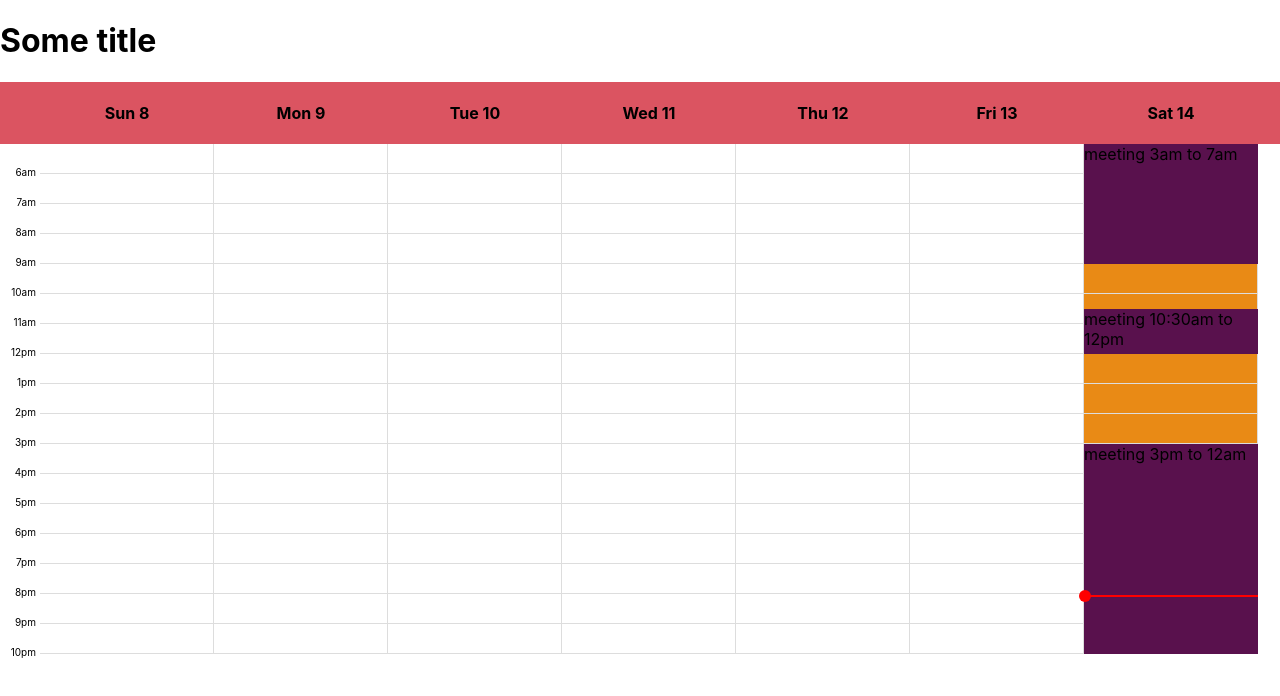
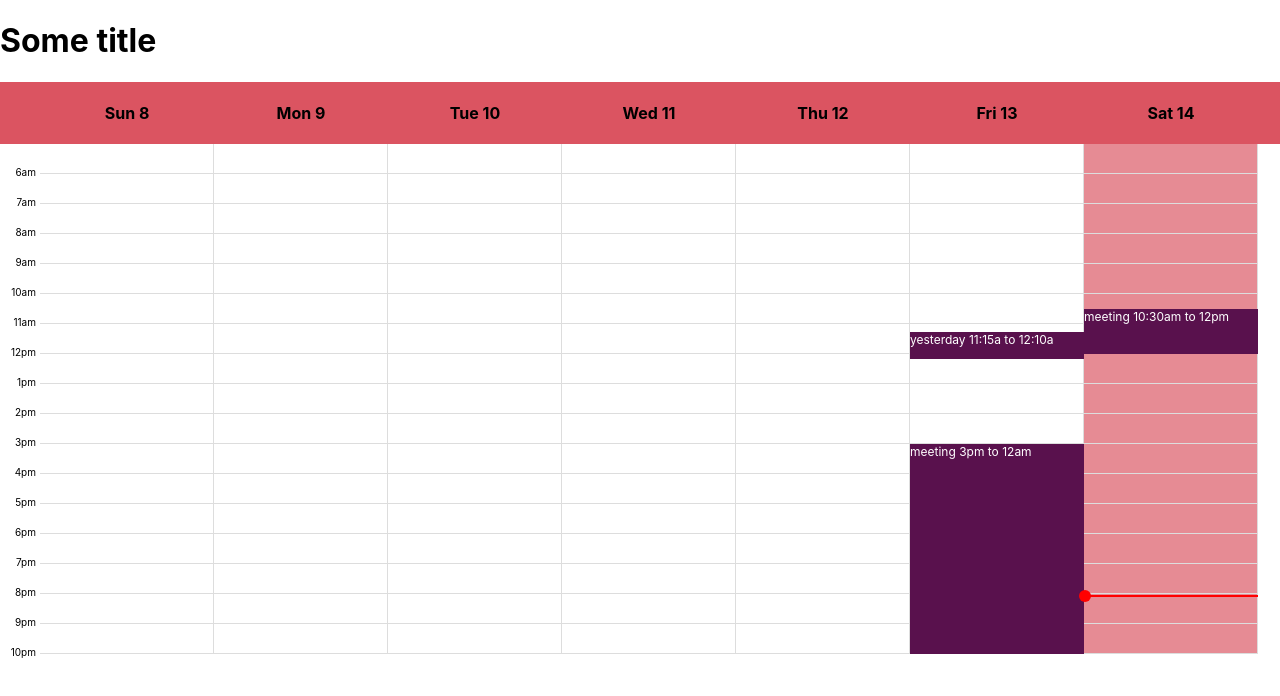
Before and after one commit to hmassad/smarty-calendar, a React (Create React App) app: page / in a window 1280 px wide. Shown: the top 696 px of the page. Built offline with nearby package versions, Linux system fonts and the light colour scheme.

Commit message:
improved colors

```diff
--- a/src/App.js
+++ b/src/App.js
@@ -8,28 +8,38 @@ function App() {
   const [timeZone] = useState('America/Argentina/Buenos_Aires');
   const [currentDate] = useState(moment().tz(timeZone));
 
-  const [events, setAllDayEvents] = useState([
+  const [events, setAllDayEvents] = useState(() => {
+    const today = moment().tz(timeZone).startOf('days');
+    const yesterday = today.clone().subtract(1, 'days');
+    const tomorrow = today.clone().add(1, 'days');
+    return [
       {
-      start: moment().tz(timeZone).startOf('days').add(3, 'hours').toDate(),
-      end: moment().tz(timeZone).startOf('days').add(7, 'hours').toDate(),
+        start: yesterday.clone().add(11, 'hours').add(15, 'minutes').toDate(),
+        end: yesterday.clone().add(12, 'hours').add(10, 'minutes').toDate(),
+        summary: 'yesterday 11:15a to 12:10a'
+      },
+      {
+        start: tomorrow.clone().add(3, 'hours').toDate(),
+        end: tomorrow.clone().add(7, 'hours').toDate(),
         summary: 'meeting 3am to 7am'
       },
       {
-      start: moment().tz(timeZone).startOf('days').add(10.5, 'hours').toDate(),
-      end: moment().tz(timeZone).startOf('days').add(12, 'hours').toDate(),
+        start: today.clone().add(10.5, 'hours').toDate(),
+        end: today.clone().add(12, 'hours').toDate(),
         summary: 'meeting 10:30am to 12pm'
       },
       {
-      start: moment().tz(timeZone).startOf('days').add(15, 'hours').toDate(),
-      end: moment().tz(timeZone).startOf('days').add(24, 'hours').toDate(),
+        start: yesterday.clone().add(15, 'hours').toDate(),
+        end: yesterday.clone().add(24, 'hours').toDate(),
         summary: 'meeting 3pm to 12am'
       },
       {
-      start: moment().tz(timeZone).startOf('days').add(1, 'days').toDate(),
+        start: tomorrow.clone().toDate(),
         allDay: true,
-      summary: 'Some holiday or all day event'
+        summary: 'Some holiday or all day event 1234 1234 1234 1234 1234 1234 '
       },
-  ]);
+    ];
+  });
 
   const handleCreate = e => {
     console.debug('handleCreate', e);
--- a/src/Calendar.css
+++ b/src/Calendar.css
@@ -63,14 +63,31 @@
 }
 
 .calendar__content__day__slot.today {
-    background-color: #E98A15;
+    background-color: #DB5461AC;
+}
+
+.calendar__header__event {
+    font-size: 12px;
+    background-color: #59114D;
+    color: white;
+
+    height: 40px;
+    white-space: nowrap;
+    overflow: hidden;
+    text-overflow: ellipsis;
 }
 
 .calendar__content__day__event {
     position: absolute;
-    background-color: #59114D;
     z-index: 1;
     width: 100%;
+    font-size: 12px;
+    background-color: #59114D;
+    color: white;
+
+    white-space: nowrap;
+    overflow: hidden;
+    text-overflow: ellipsis;
 }
 
 .calendar__content__day__today__cap {
--- a/src/Calendar.js
+++ b/src/Calendar.js
@@ -17,14 +17,6 @@ const generateArray = (start, end) => {
 }
 
 const isToday = (date, timeZone) => moment().tz(timeZone).isSame(moment(date).tz(timeZone), 'days');
-
-const stopEventPropagation = e => {
-  if (e.stopPropagation) e.stopPropagation();
-  if (e.preventDefault) e.preventDefault();
-  e.cancelBubble = true;
-  e.returnValue = false;
-  return false;
-}
 
 const minDayWidth = 60;
 
@@ -109,7 +101,9 @@ const Calendar = ({ currentDate, timeZone, minHour = 0, maxHour = 24, events, on
                 .filter(event => event.allDay)
                 .filter(event => moment(date).tz(timeZone).isSame(moment(event.start).tz(timeZone), 'days'))
                 .map((event, index) => (
-                  <div key={index}>
+                  <div key={index} className='calendar__header__event'
+                    title={event.summary}
+                  >
                     {event.summary}
                   </div>
                 ))
@@ -155,7 +149,9 @@ const Calendar = ({ currentDate, timeZone, minHour = 0, maxHour = 24, events, on
                     .map((event, index) => (
                         <div key={index} className='calendar__content__day__event' style={{
                           top: calcTop(event.start, timeZone, minHour, pixelsPerHour),
-                          height: calcHeight(event.start, event.end, timeZone, maxHour, pixelsPerHour)}}>
+                          height: calcHeight(event.start, event.end, timeZone, maxHour, pixelsPerHour)}}
+                          title={event.summary}
+                        >
                           {event.summary}
                         </div>
                     ))
```
Lines whose indentation alone changed are shown as unchanged.
